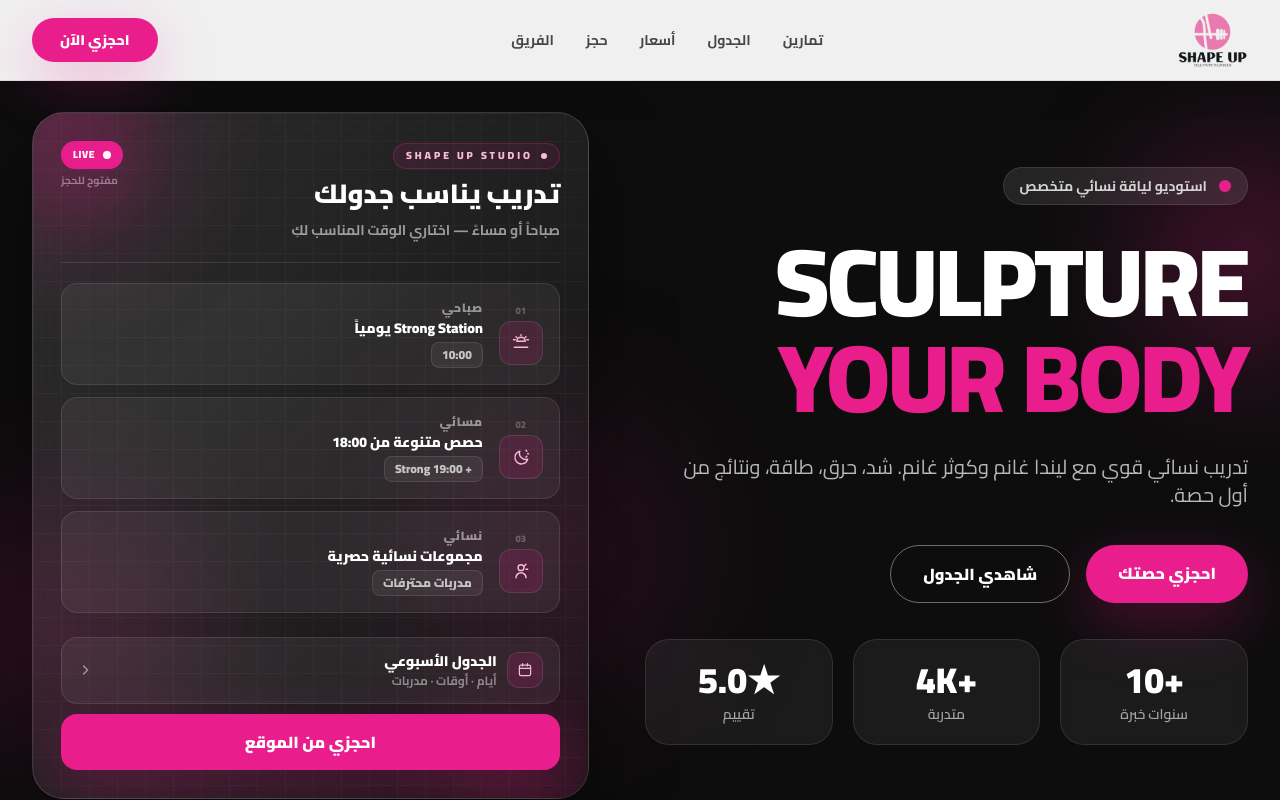
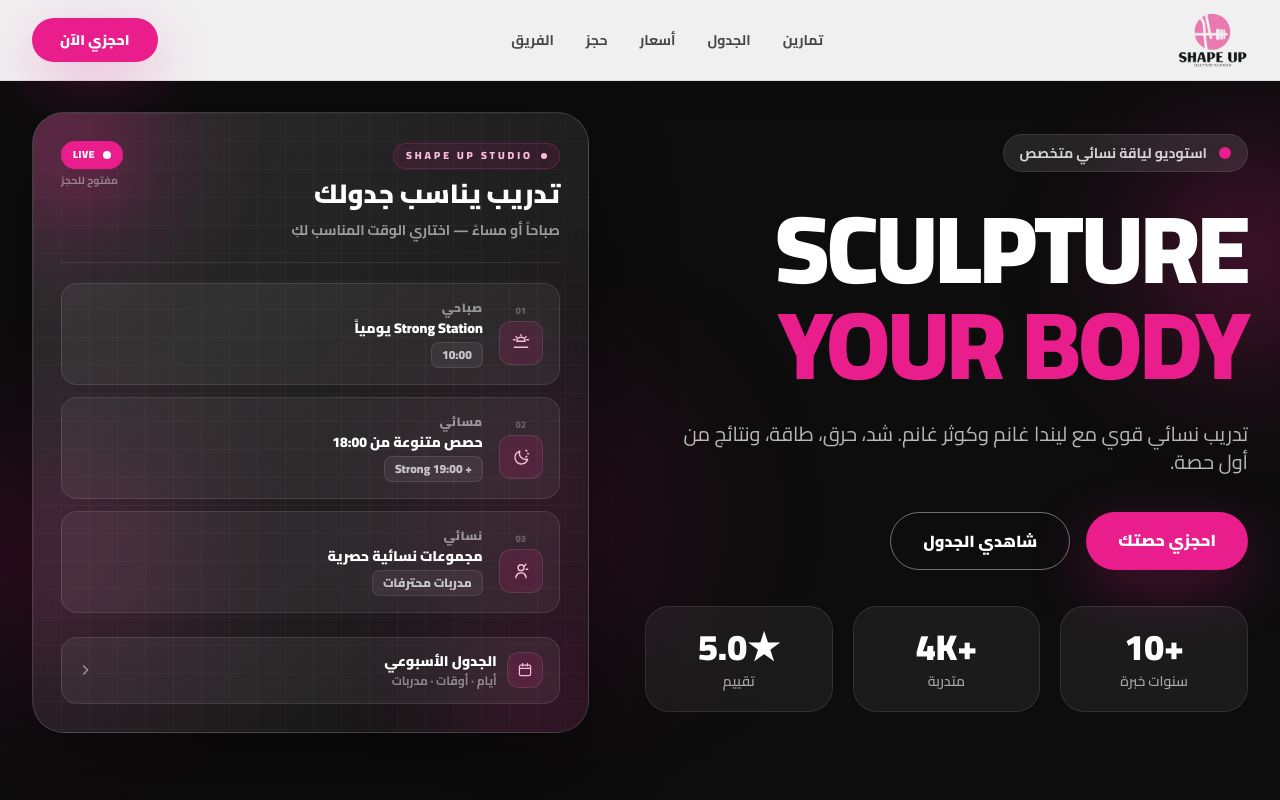
Before and after one commit to m7madi8/linda, a React (Vite) app: page / in a window 1280 px wide. Shown: the top 800 px of the page. Built offline with nearby package versions, Linux system fonts and the light colour scheme; what tailwindcss-rtl would draw is missing.

Commit message:
Hero component updated

```diff
--- a/src/components/Hero.jsx
+++ b/src/components/Hero.jsx
@@ -150,14 +150,13 @@
           ))}
         </div>
 
-        <div className="mt-6 space-y-2.5">
-          <Link
+        <Link
             to="schedule"
             smooth
             duration={650}
             offset={-80}
-            className="group flex cursor-pointer items-center justify-between gap-3 rounded-2xl border border-white/10 bg-white/[0.06] px-4 py-3.5 text-sm font-black text-white transition hover:border-pink/30 hover:bg-white/[0.09]"
-          >
+            className="group mt-6 flex cursor-pointer items-center justify-between gap-3 rounded-2xl border border-white/10 bg-white/[0.06] px-4 py-3.5 text-sm font-black text-white transition hover:border-pink/30 hover:bg-white/[0.09]"
+        >
             <span className="flex items-center gap-2.5">
               <span className="grid h-9 w-9 place-items-center rounded-xl border border-white/10 bg-pink/15 text-pink-light transition group-hover:bg-pink group-hover:text-white">
                 <IconCalendar />
@@ -170,12 +169,7 @@
             <span className="text-white/50 transition group-hover:translate-x-[-3px] group-hover:text-pink-light">
               <IconArrow />
             </span>
-          </Link>
-
-          <BookLink className="flex items-center justify-center rounded-2xl bg-pink px-5 py-4 text-center font-black text-white shadow-glow transition hover:-translate-y-0.5 hover:bg-pink-dark hover:shadow-glow-lg">
-            احجزي من الموقع
-          </BookLink>
-        </div>
+        </Link>
       </div>
     </div>
   );
```
